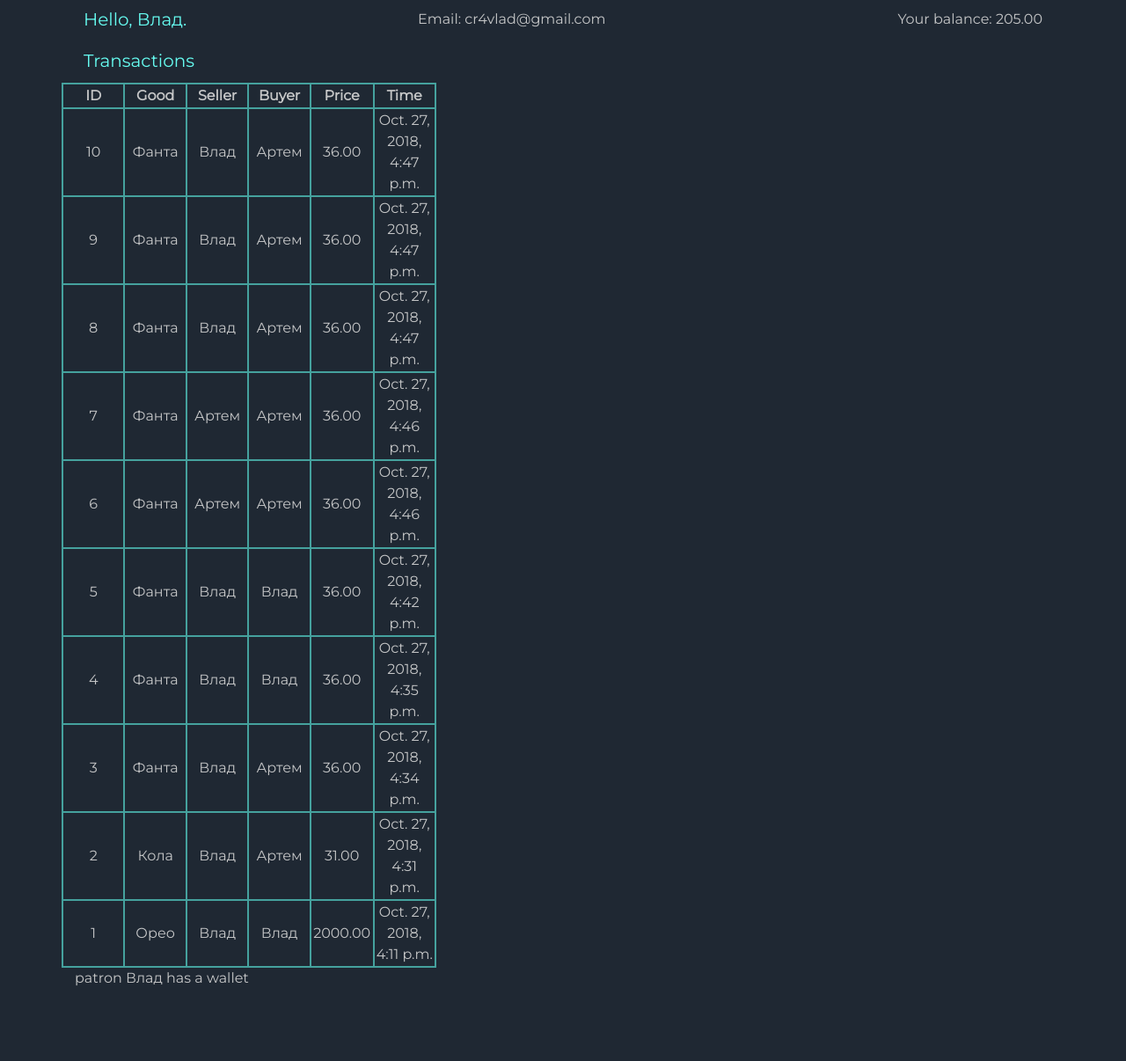
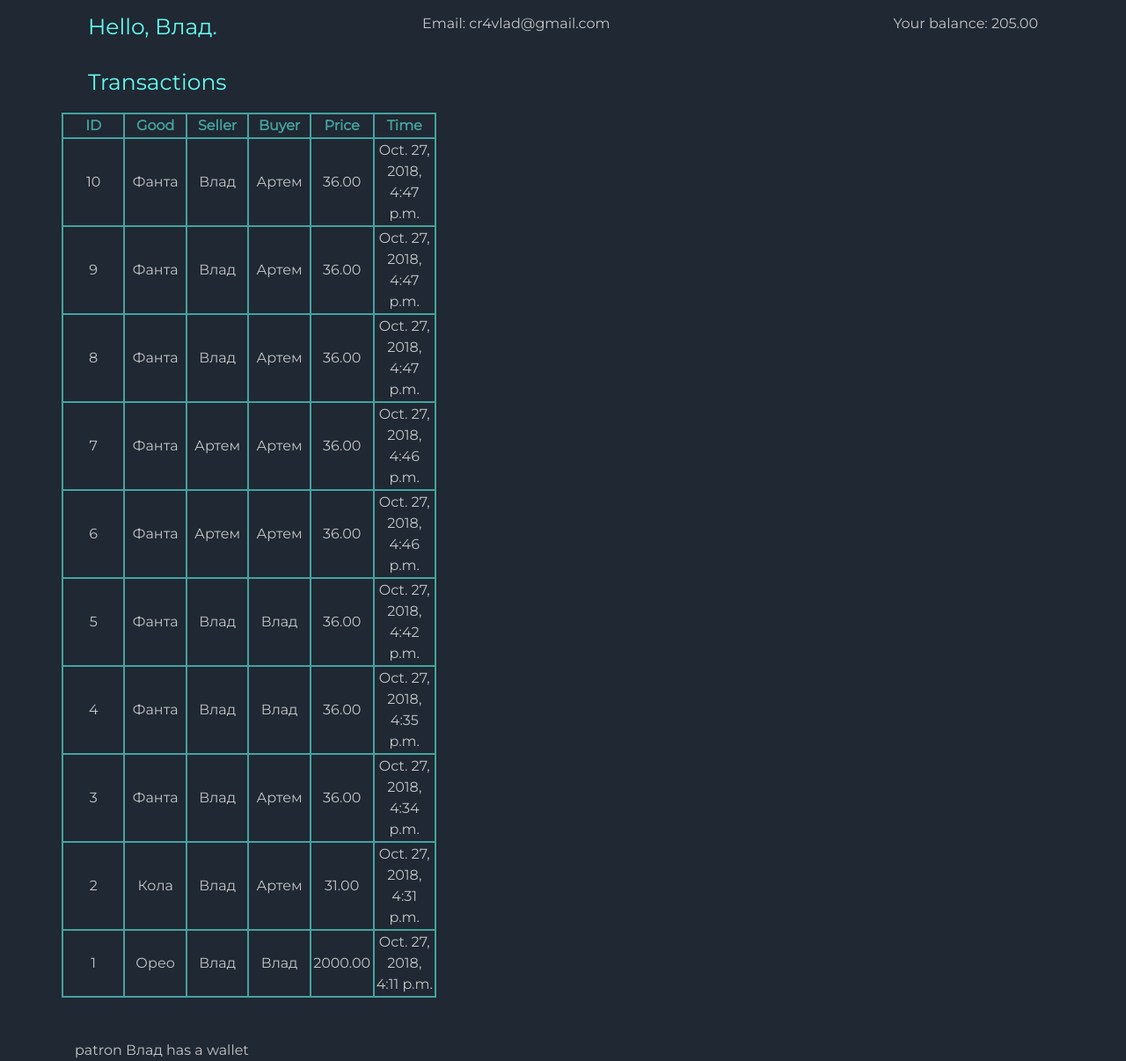
Before and after one commit to artemii-yanushevskyi/RemoteRetail, a Django app: a page that uses retail/templates/retail/dashboard.html in a window 1280 px wide. Shown: the whole page at 88% size. Before the commit the page ends 1121 px from the top, so only its background shows below. Run offline with Django 3.2, Linux system fonts and the light colour scheme; data comes from the database, SQL or seed files in the repository; some libraries are stand-ins or nearby versions.

Commit message:
frontend update

```diff
--- a/retail/static/css/style.css
+++ b/retail/static/css/style.css
@@ -6,13 +6,13 @@ body {
 }
 
 h1, h2, h3, h4, h5, h6, .align-items-center {
-	font-size: 20px;
+	font-size: 25px;
   color: #66fcf1;
-  margin: 10px;
+  margin: 15px;
 }
 
 p {
-  margin: 10px;
+  margin: 15px;
 }
 
 table, td, th {
@@ -24,7 +24,7 @@ table, td, th {
   background-color: #1f2833;
   color: #c5c6c7;
   border: 2px solid #45a29e;
-  margin: 15px;
+  padding: 15px;
 }
 
 .button:hover {
@@ -32,7 +32,7 @@ table, td, th {
 }
 
 input, label {
-  margin: 10px, 0px, 10px, 100px;
+  padding: 10px, 0px, 10px, 100px;
   display: block;
   max-width: 100px;
 }
@@ -48,3 +48,7 @@ table {
 td, th {
   width: 16%;
 }
+
+th {
+  color: #45a29e;
+}
--- a/retail/templates/retail/dashboard.html
+++ b/retail/templates/retail/dashboard.html
@@ -50,7 +50,7 @@
           {% endfor %}
         </table>
       </div>-->
-    </div>
+    </div><br><br>
     {{ message }}
   </div>
     <!-- Optional JavaScript
--- a/retail/templates/retail/index.html
+++ b/retail/templates/retail/index.html
@@ -19,7 +19,7 @@
 	  {% csrf_token %} {{ form }}
 	  <input class="button" type="submit" value="Submit">
 	</form>
-
+		<br>
   <div class='container'>
 {% for user in users %}
 <p>
@@ -28,7 +28,7 @@
   <p>{{ users.email }}</p>
 </div>
 </p>
-{% endfor %}
+{% endfor %}<br>
     <code>{{ session }}</code>
     <!--<form method='POST'>
       {% csrf_token %} {{ loginForm }} <br>
```
